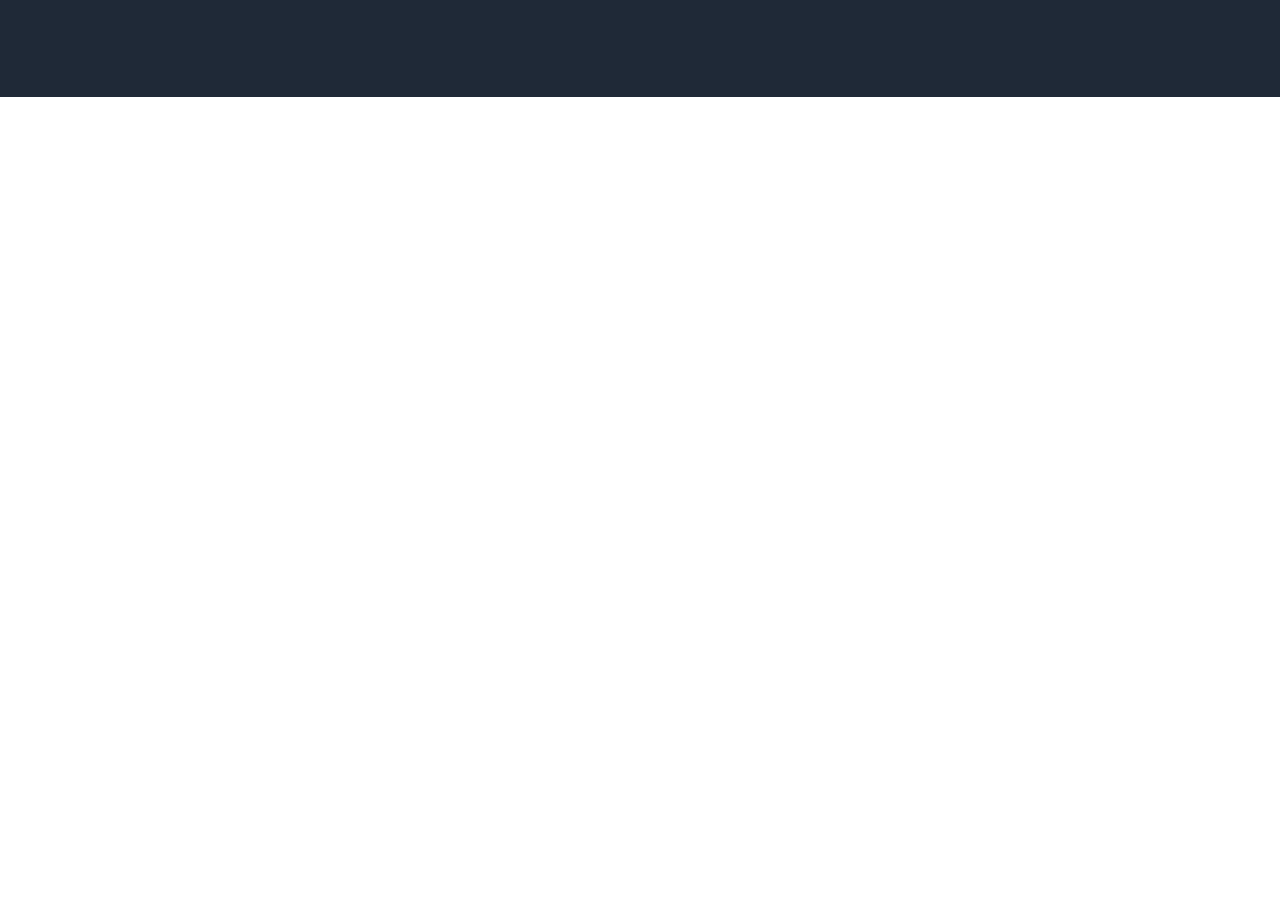
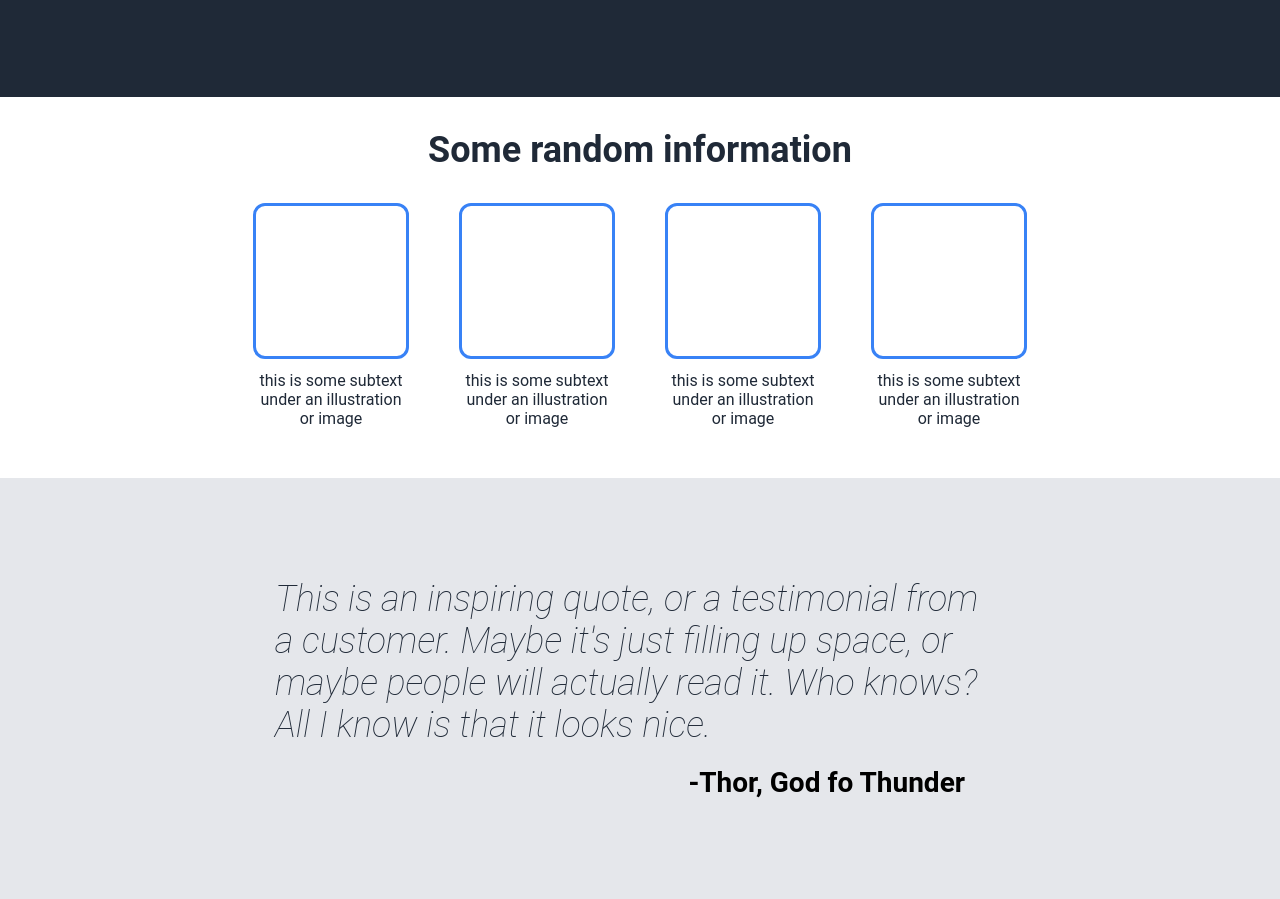
Before and after one commit to amerkle2/odin-landing-page, a plain HTML site: page index.html in a window 1280 px wide. Shown: the part 346-1245 px from the top of the page. Before the commit the page ends 800 px from the top, so only its background shows below. Drawn offline with Linux system fonts and the light colour scheme.

Commit message:
Complete info and quote sections

```diff
--- a/index.html
+++ b/index.html
@@ -26,5 +26,32 @@
                 </div>
             </div>
         </div>
+        <div class="info-box">
+            <div class="info-header-box">
+                <div class="info-header">Some random information</div>
+            </div>
+            <div class="info-container-box">
+                <div class="info-container">
+                    <div class="info-container-pane"></div>
+                    <div class="info-container-desc">this is some subtext under an illustration or image</div>
+                </div>
+                <div class="info-container">
+                    <div class="info-container-pane"></div>
+                    <div class="info-container-desc">this is some subtext under an illustration or image</div>
+                </div>
+                <div class="info-container">
+                    <div class="info-container-pane"></div>
+                    <div class="info-container-desc">this is some subtext under an illustration or image</div>
+                </div>
+                <div class="info-container">
+                    <div class="info-container-pane"></div>
+                    <div class="info-container-desc">this is some subtext under an illustration or image</div>
+                </div>
+            </div>
+        </div>
+        <div class="quote-box">
+            <div class="quote-text">This is an inspiring quote, or a testimonial from a customer. Maybe it's just filling up space, or maybe people will actually read it. Who knows? All I know is that it looks nice.</div>
+            <div class="quote-author">-Thor, God fo Thunder</div>
+        </div>
     </body>
 </html>
--- a/styles.css
+++ b/styles.css
@@ -88,3 +88,79 @@ body {
     padding-right: 25px;
     border-radius: 6px;
 }
+
+.info-box {
+    display: flex;
+    flex-direction: column;
+    align-items: center;
+    padding-left: 150px;
+    padding-right: 150px;
+    padding-bottom: 50px;
+}
+
+.info-header-box {
+    display: flex;
+    padding: 32px;
+}
+
+.info-header {
+    font-size: 36px;
+    font-weight: bolder;
+    color: #1F2937
+}
+
+.info-container-box {
+    display: flex;
+    justify-content: center;
+    width: 150px;
+    gap: 50px;
+}
+
+.info-container {
+    display: flex;
+    flex-direction: column;
+    align-items: center;
+    justify-content: center;
+    gap: 12px;
+}
+
+.info-container-pane {
+    width: 150px;
+    height: 150px;
+    border-radius: 12px;
+    border-color: #3882F6;
+    border-style: solid;
+}
+
+.info-container-desc {
+    text-align: center;
+    color: #1F2937;
+}
+
+.quote-box {
+    display: flex;
+    flex-direction: column;
+    align-items: center;
+    justify-content: center;
+    background-color: #E5E7EB;
+    padding-left: 275px;
+    padding-right: 275px;
+    padding-top: 100px;
+    padding-bottom: 100px;
+    gap: 20px;
+}
+
+.quote-text {
+    font-size: 36px;
+    font-style: italic;
+    font-weight: 200;
+    color: #1F2937;
+}
+
+.quote-author {
+    font-size: 28px;
+    font-weight: bold;
+    text-align: right;
+    align-self: stretch;
+    padding-right: 40px;
+}
```
